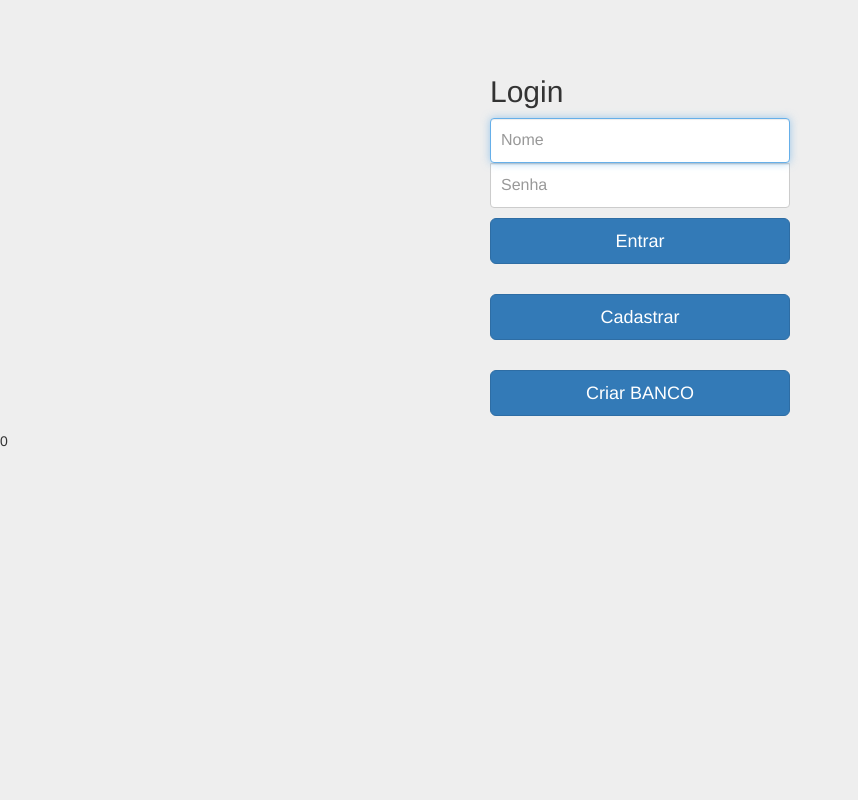
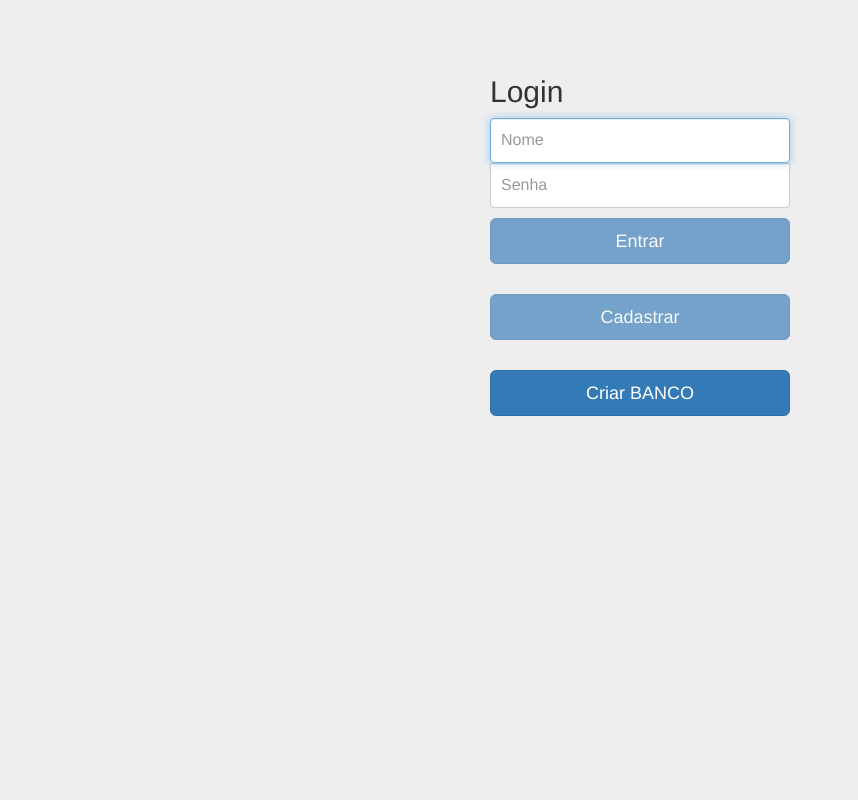
Before and after one commit to renancunha33/LoginPHP, a PHP site: page /login/login.php in a window 1280 px wide. Shown: the whole page, without its empty margins (0-858 px from the left). Run offline with PHP 8.4, Linux system fonts and the light colour scheme.

Commit message:
proteção contra erros

```diff
--- a/login.php
+++ b/login.php
@@ -22,11 +22,11 @@
       <input type="text" id="nome" name="nome"class="form-control" placeholder="Nome" required="" autofocus="">
 
       <input type="password" id="senha" name="senha"class="form-control" placeholder="Senha" required="">
-      <button class="btn btn-lg btn-primary btn-block" type="submit">Entrar</button>
+      <button class="btn btn-lg btn-primary btn-block" id="CLogin"type="submit">Entrar</button>
 
     </form>
     <form class="form-signin" action="cadastrar.html">
-     <button class="btn btn-lg btn-primary btn-block" type="submit">Cadastrar</button>
+     <button class="btn btn-lg btn-primary btn-block" id="CCadastro"type="submit">Cadastrar</button>
    </form>
    <form class="form-signin" action="banco.php">
     <button class="btn btn-lg btn-primary btn-block" id="CBanco" type="submit">Criar BANCO</button>
@@ -35,7 +35,7 @@
 </div>
 <?php
 $oi =  "http://{$_SERVER['HTTP_HOST']}{$_SERVER['REQUEST_URI']}";
-echo $oi == "http://localhost/login/login.php?valor=1" ? "<script>javascript:document.getElementById('CBanco').disabled = true;</script>" : 0;
+echo $oi == "http://localhost/login/login.php?valor=1" ? "<script>javascript:document.getElementById('CBanco').disabled = true;</script>" : "<script>javascript:document.getElementById('CLogin').disabled = true;</script><script>javascript:document.getElementById('CCadastro').disabled = true;</script>";
 ?>
 
 <script src="./bootstrap/ie10-viewport-bug-workaround.js">
```
